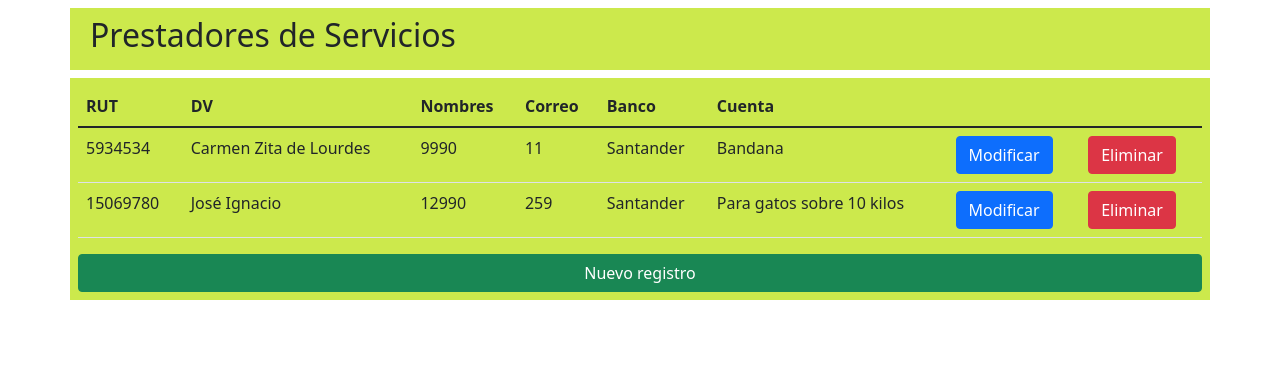
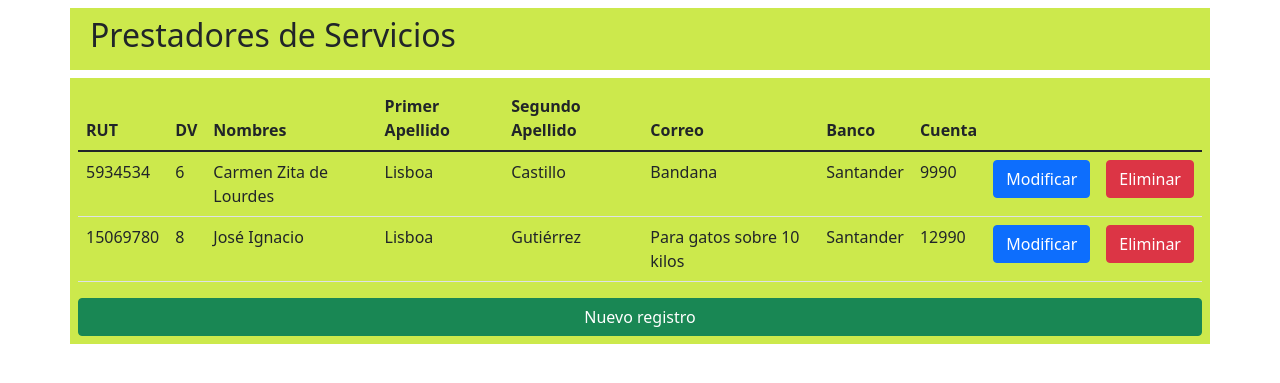
Before and after one commit to PiaTrujillo/Evaluacion4, a Django app: page /productos.html in a window 1280 px wide. Shown: the part 56-439 px from the top of the page. Run offline with Django 4.2, Linux system fonts and the light colour scheme; data comes from the database, SQL or seed files in the repository.

Commit message:
incorporacion de campos creados en visualización

```diff
--- a/Proyecto_Final/core/forms.py
+++ b/Proyecto_Final/core/forms.py
@@ -6,4 +6,4 @@ class ProductoForm(ModelForm):
 
     class Meta:
         model = Producto
-        fields = ['sku', 'nombre', 'precio', 'stock', 'descripcion', 'categoria']
+        fields = ['sku','dv','nombre','primer_apellido','segundo_apellido','descripcion','categoria','precio']
--- a/Proyecto_Final/core/models.py
+++ b/Proyecto_Final/core/models.py
@@ -13,12 +13,14 @@ class Categoria(models.Model):
 #Producto
 class Producto(models.Model):
     sku = models.IntegerField(primary_key=True, verbose_name='sku')
-    nombre = models.CharField(max_length=40, verbose_name='nombre')
+    dv = models.CharField(max_length=1, verbose_name='dv') #se agrega
+    nombre = models.CharField(max_length=40, verbose_name='Nombres')
+    primer_apellido = models.CharField(max_length=40, verbose_name='Primer Apellido') #se agrega
+    segundo_apellido = models.CharField(max_length=40, verbose_name='Segundo Apellido') #se agrega
     precio = models.IntegerField(verbose_name='Precio')
     stock = models.IntegerField(verbose_name='Stock')
     descripcion = models.CharField(max_length=100, null=True, blank=True, verbose_name='descripcion')
     categoria = models.ForeignKey(Categoria, on_delete=models.CASCADE)
 
-
     def __str__(self):
         return self.sku
--- a/Proyecto_Final/core/templates/core/productos.html
+++ b/Proyecto_Final/core/templates/core/productos.html
@@ -91,6 +91,8 @@
                   <th scope="col">RUT</th> <!--Se cambia de SKU a RUT-->
                   <th scope="col">DV</th> <!--Se cambia de Nombre a DV-->
                   <th scope="col">Nombres</th> <!--Se cambia de Precio a Nombres-->
+                  <th scope="col">Primer Apellido</th> <!--Se agrega-->
+                  <th scope="col">Segundo Apellido</th> <!--Se agrega-->
                   <th scope="col">Correo</th> <!--Se cambia de Stock a Correo-->
                   <th scope="col">Banco</th>  <!--Se cambia de Categoría a Banco-->
                   <th scope="col">Cuenta</th> <!--Se cambia de Descripción a Cuenta-->
@@ -100,11 +102,13 @@
                   {% for prod in productos %}
                   <tr>
                     <td>{{prod.sku}}</td>
+                    <td>{{prod.dv}}</td>
                     <td>{{prod.nombre}}</td>
+                    <td>{{prod.primer_apellido}}</td>
+                    <td>{{prod.segundo_apellido}}</td>
+                    <td>{{prod.descripcion}}</td>
+                    <td>{{prod.categoria.nombreCategoria}}</td>
                     <td>{{prod.precio}}</td>
-                    <td>{{prod.stock}}</td>
-                    <td>{{prod.categoria.nombreCategoria}}</td>
-                    <td>{{prod.descripcion}}</td>
                     <td><a class="btn btn-primary" href="{% url 'form_mod_producto' prod.sku %}" role="button">Modificar</a></td>
                     <td><a class="btn btn-danger" href="{% url 'form_del_producto' prod.sku %}" role="button">Eliminar</a></td>
                   </tr>
--- a/Proyecto_Final/rest_producto/serializers.py
+++ b/Proyecto_Final/rest_producto/serializers.py
@@ -3,4 +3,4 @@ from core.models import Producto
 class ProductoSerializer(serializers.ModelSerializer):
     class Meta:
         model = Producto
-        fields =['sku', 'nombre', 'precio', 'stock', 'descripcion', 'categoria']
+        fields =['sku','dv','nombre','primer_apellido','segundo_apellido','descripcion','categoria','precio']
```
Also changed, not shown: Proyecto_Final/core/migrations/0001_initial.py, Proyecto_Final/core/migrations/0003_alter_categoria_nombrecategoria_and_more.py, Proyecto_Final/db.sqlite3.
